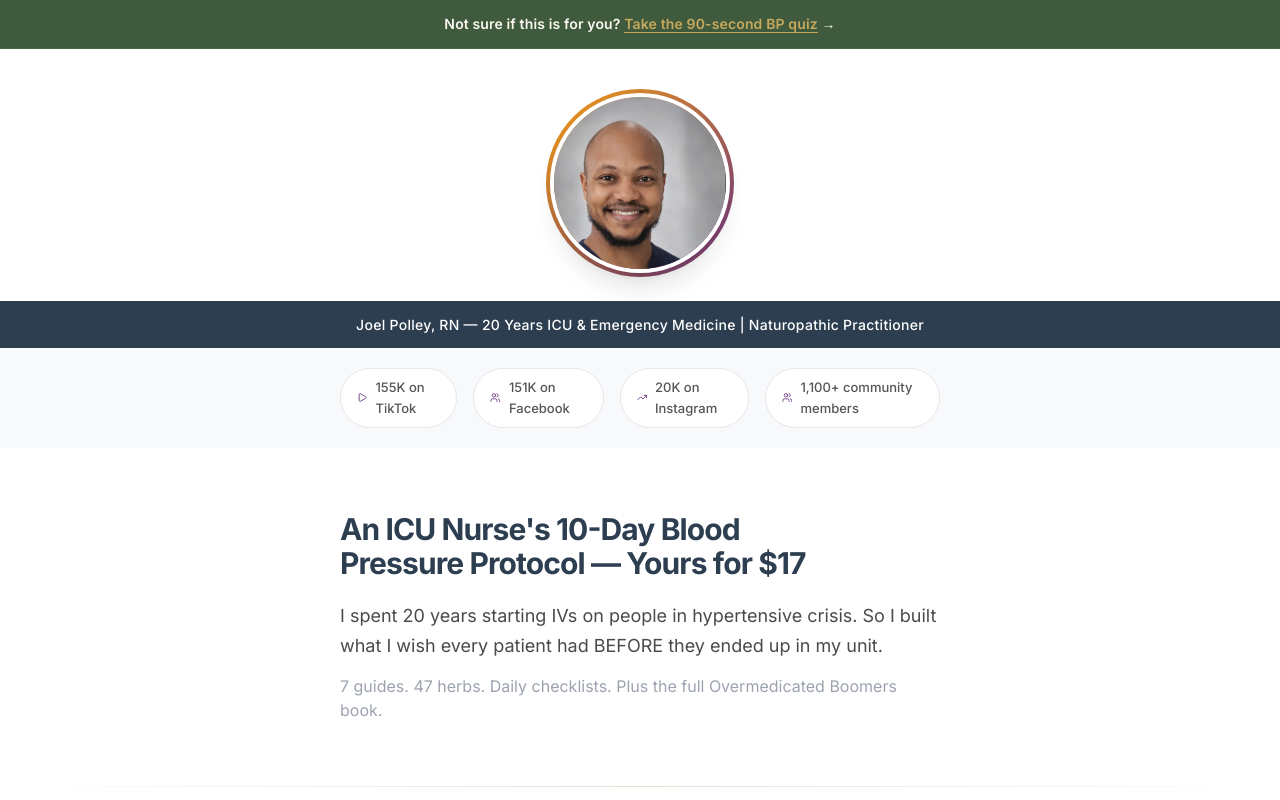
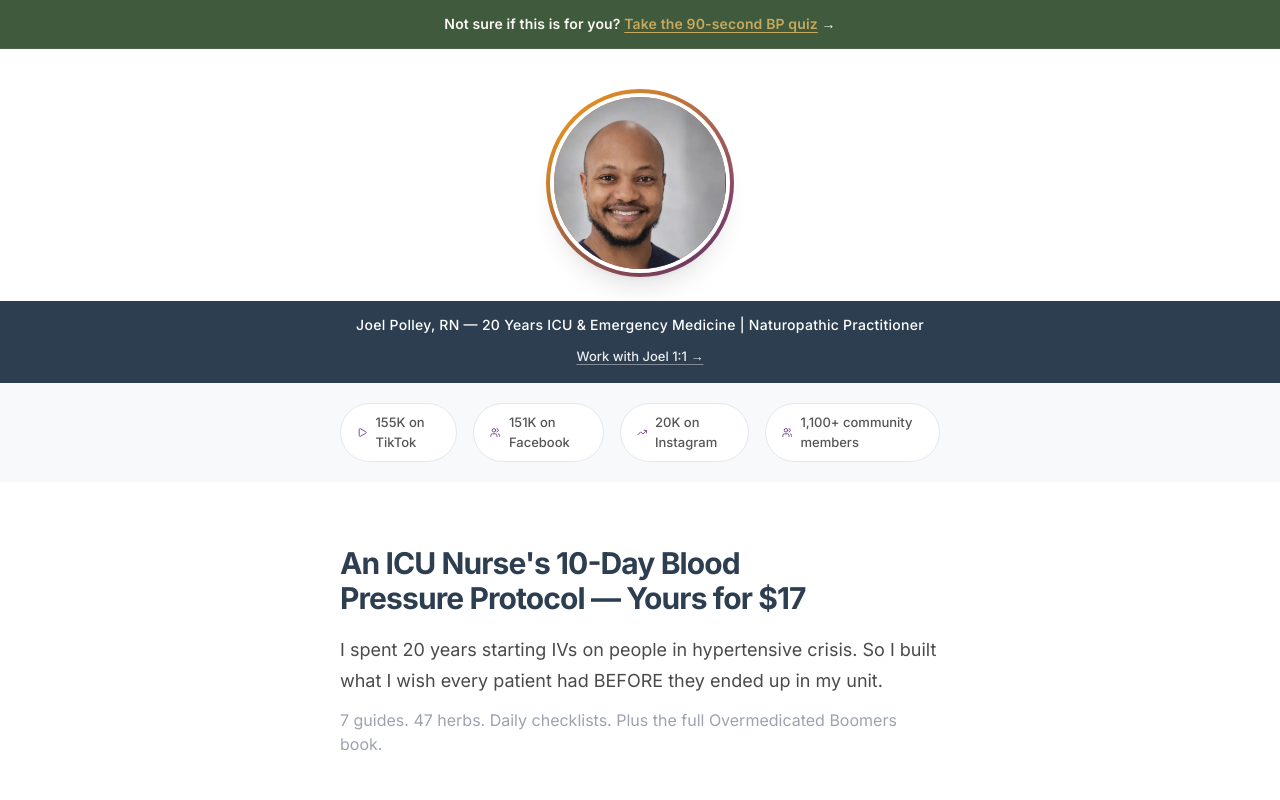
Before and after one commit to jpolley84/BPcures, a React (Vite) app: page / in a window 1280 px wide. Shown: the top 800 px of the page. Built offline with nearby package versions, Linux system fonts and the light colour scheme.

Commit message:
Add 'Work with Joel 1:1' link under credential bar on homepage
Links to /coaching page. Subtle underline style that fits the credential bar aesthetic.

```diff
--- a/src/pages/CheckoutPage.jsx
+++ b/src/pages/CheckoutPage.jsx
@@ -167,6 +167,15 @@ const CheckoutPage = () => {
           <p className="text-center font-medium" style={{ color: 'var(--white)', fontSize: '14px', lineHeight: '1.4', letterSpacing: '0.02em' }}>
             Joel Polley, RN — 20 Years ICU & Emergency Medicine | Naturopathic Practitioner
           </p>
+          <div className="text-center mt-2">
+            <a
+              href="/coaching"
+              className="inline-flex items-center gap-1.5 text-white/90 hover:text-white text-[13px] font-medium transition-colors"
+              style={{ textDecoration: 'underline', textDecorationColor: 'rgba(255,255,255,0.4)', textUnderlineOffset: '3px' }}
+            >
+              Work with Joel 1:1 →
+            </a>
+          </div>
         </div>
       </div>
 
```
